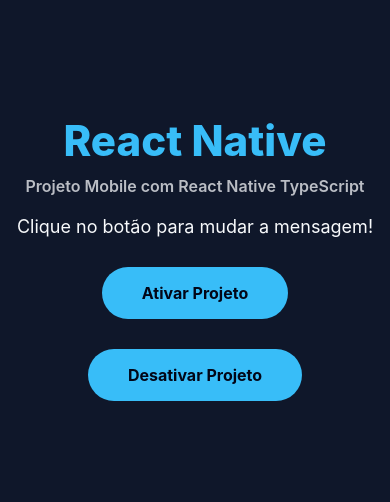
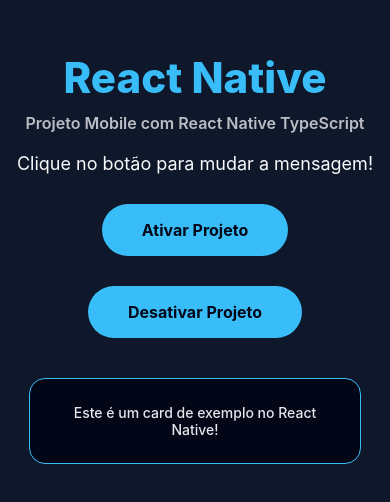
Before and after one commit to LimaSilvaLima/aulamobile, a React Native app: screen / in a window 390 px wide. Shown: the part 164-666 px from the top of the page. Built offline with nearby package versions, Linux system fonts and the light colour scheme.

Commit message:
inserido um card demonstrativo de estado

```diff
--- a/src/screens/HomeScreen.tsx
+++ b/src/screens/HomeScreen.tsx
@@ -19,6 +19,11 @@
         title="Desativar Projeto"
         onPress={() => setMessage('Projeto Desativado!')}
       />
+      <View style={styles.card}>
+        <Text style={styles.cardText}>
+          Este é um card de exemplo no React Native!
+        </Text>
+      </View>
       </View>
   );
 }
@@ -45,7 +50,20 @@
     message: {
       marginTop: 20,
       fontSize: 18,
-      color: '#f8fafc',
-
+      color: '#f8fafc'
+    },
+    card : {
+      marginTop: 40,
+      backgroundColor: '#020617',
+      width: '85%',
+      padding: 25,
+      borderRadius: 16,
+      borderWidth: 1,
+      borderColor: '#38bdf8',
+    },
+    cardText :{
+      color: '#e5e7eb',
+      fontWeight: '500',
+      textAlign: 'center',
     }
   });
```
